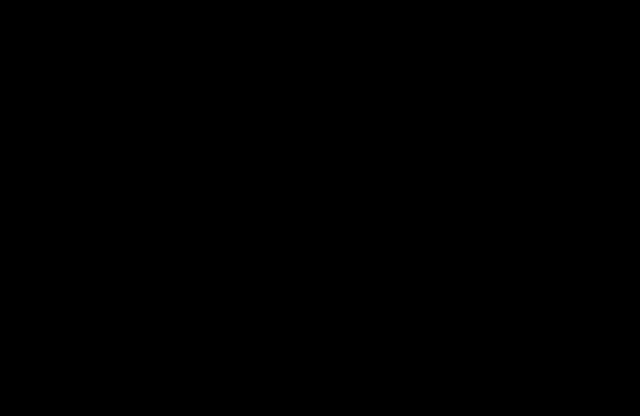
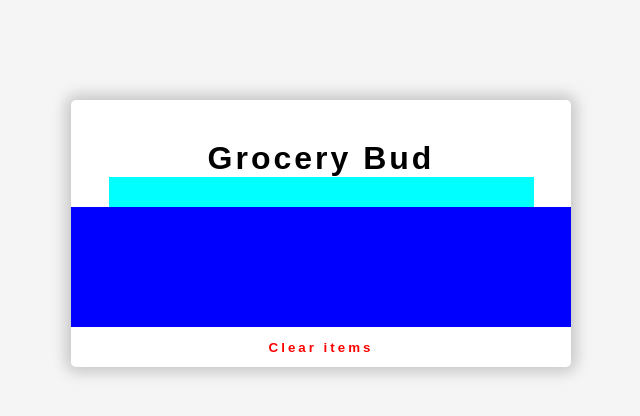
Before and after one commit to 1ogice/to-do-list, a plain HTML site: page index.html in a window 1280 px wide. Shown: the whole page, without its empty margins (319-959 px from the left). Drawn offline with Linux system fonts and the light colour scheme.

Commit message:
add styles

```diff
--- a/index.html
+++ b/index.html
@@ -7,6 +7,19 @@
     <link rel="stylesheet" href="styles.css" />
     <title>Document</title>
   </head>
-  <body></body>
+  <body>
+    <div class="container">
+      <header>
+        <h1>Grocery Bud</h1>
+      </header>
+      <main>
+        <article></article>
+        <section></section>
+      </main>
+      <footer>
+        <button type="reset" id="clearBtn"><b>Clear items</b></button>
+      </footer>
+    </div>
+  </body>
   <script src="./scripts.js"></script>
 </html>
--- a/styles.scss
+++ b/styles.scss
@@ -1,3 +1,45 @@
 body {
-  background-color: black;
+  background-color: whitesmoke;
+  font-family: Arial, Helvetica, sans-serif;
 }
+.container {
+  background-color: white;
+  width: 500px;
+  margin: 100px auto 0 auto;
+  box-shadow: 0px 0px 15px 5px rgba(0, 0, 0, 0.2);
+  border-radius: 5px;
+  padding: 40px 0 0 0;
+  display: flex;
+  flex-direction: column;
+  justify-content: space-between;
+  header {
+    text-align: center;
+    h1 {
+      margin: 0;
+      letter-spacing: 3px;
+    }
+  }
+  main {
+    article {
+      height: 30px;
+      width: 85%;
+      margin: 0 auto;
+      background-color: aqua;
+    }
+    section {
+      min-height: 120px;
+      background-color: blue;
+    }
+  }
+  footer {
+    height: 40px;
+    display: flex;
+    justify-content: center;
+    #clearBtn {
+      background: none;
+      border: none;
+      letter-spacing: 3px;
+      color: red;
+    }
+  }
+}
```
Also changed, not shown: styles.css.
